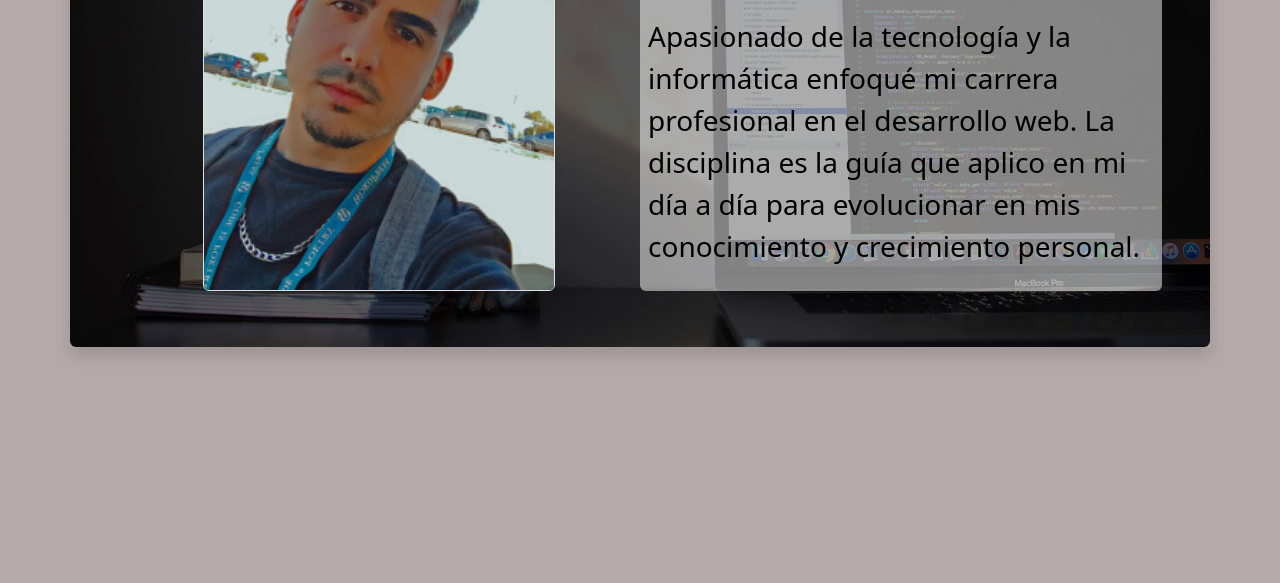
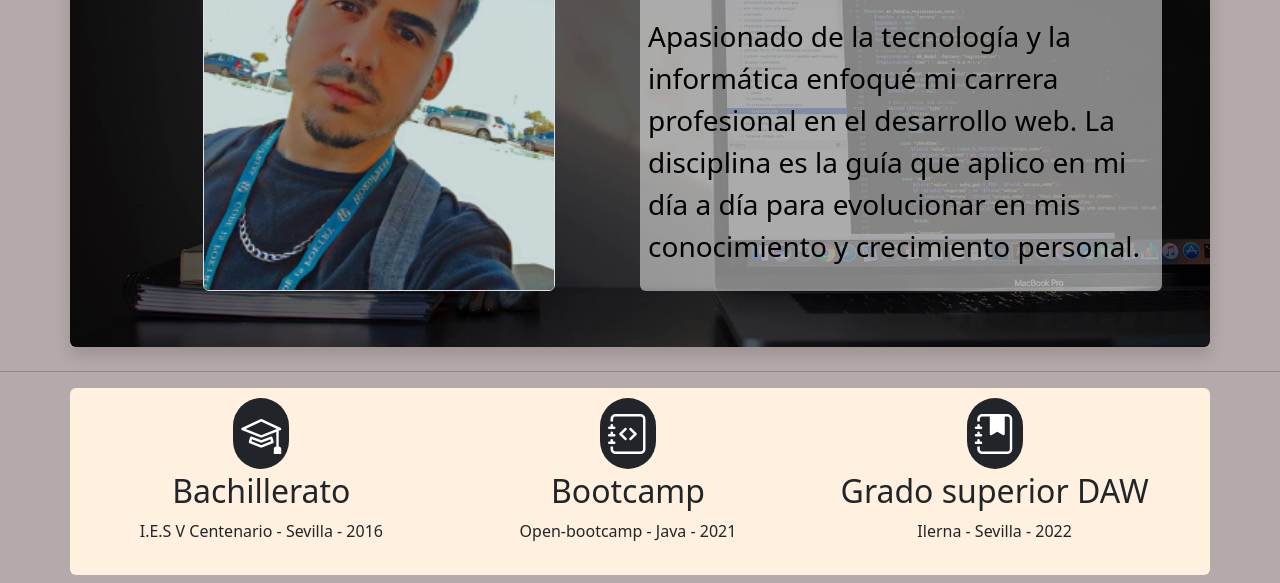
Before and after one commit to jgTrue/profile, a plain HTML site: page index.html in a window 1280 px wide. Shown: the part 291-874 px from the top of the page. Before the commit the page ends 800 px from the top, so only its background shows below. Drawn offline with nearby package versions, Linux system fonts and the light colour scheme.

Commit message:
estudio upload

```diff
--- a/css/custom.css
+++ b/css/custom.css
@@ -1,10 +1,9 @@
 body{
     background-color: #B4AAA9;
 }
+
 header{
     background-color: #FFF0DF;
-
-
 }
 
 #profileSection{
@@ -12,10 +11,13 @@ header{
     background-position: center;
     background-size: cover;
     background-repeat: no-repeat;
-
 }
 
 #profileSectio:nth-child(1){
     background-color: #FFF0DF;
     height: 100%;
 }
+
+#formacion{
+    background-color: #FFF0DF;
+}
--- a/index.html
+++ b/index.html
@@ -16,6 +16,8 @@
     <title>JairoGarcia</title>
 </head>
 <body>
+
+    <!-- Nav -->
     <header class="">
         <div class="collapse " id="navbarHeader">
           <div class="container">
@@ -48,6 +50,7 @@
         </div>
       </header>
 
+      <!-- Encabezado -->
       <main class="container my-2 shadow">
         <div class="row p-4 p-md-5 mb-4 border-0 rounded text-center my-2" id="profileSection">
           <div class="col-lg-6 px-0 my-2 d-flex justify-content-center">
@@ -60,5 +63,34 @@
           </div>
         </div>
       </main>
+
+      <!-- Separador -->
+      <hr>
+
+      <!-- Estudios -->
+      <div class="container d-flex my-2 p-2 rounded-2 border-0" id="formacion">
+        <!-- Three columns of text below the carousel -->
+        <div class="container row text-center d-flex">
+          <div class="col-lg-4 col-md-4 col-sm-12 p-2 align-self-center">
+            <i class="bi bi-mortarboard fs-1 bg-dark rounded-5 p-2 text-white"></i>
+
+            <h2 class="fw-normal my-2">Bachillerato</h2>
+            <p>I.E.S V Centenario - Sevilla - 2016</p>
+          </div>
+          <div class="col-lg-4 col-md-4  col-sm-12 p-2 align-self-center">
+            <i class="bi bi-journal-code fs-1 bg-dark rounded-5 p-2 text-white"></i>
+
+            <h2 class="fw-normal my-2">Bootcamp</h2>
+            <p>Open-bootcamp - Java - 2021</p>
+          </div>
+          <div class="col-lg-4 col-md-4  col-sm-12 p-2 align-self-center">
+            <i class="bi bi-journal-bookmark-fill fs-1 bg-dark rounded-5 p-2 text-white"></i>
+
+            <h2 class="fw-normal my-2">Grado superior DAW</h2>
+            <p>Ilerna - Sevilla - 2022</p>
+          </div>
+        </div>
+      </div>
+
 </body>
 </html>
```
